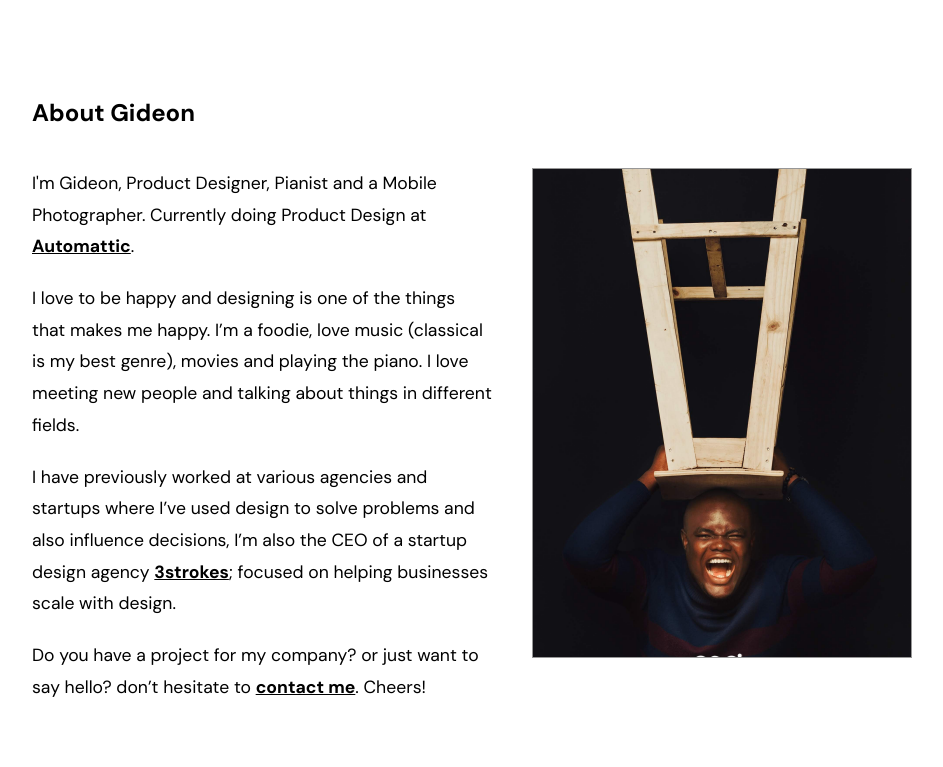
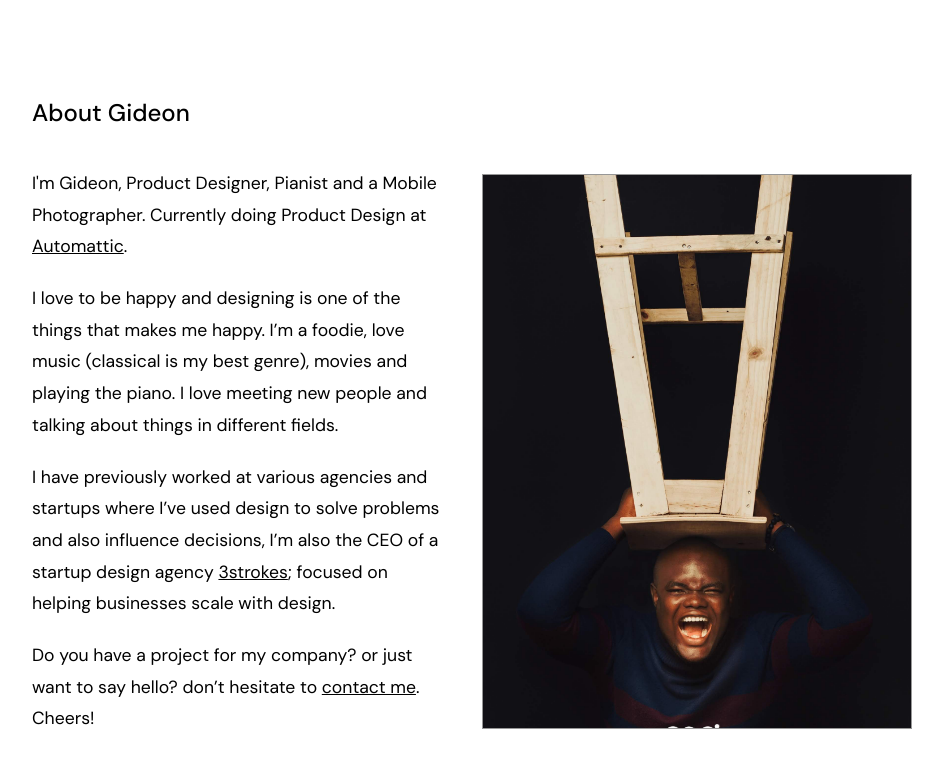
Before and after one commit to iamuchejude/gideonoladimeji.com, a Gatsby site: page /about in a window 1280 px wide. Shown: the part 163-930 px from the top of the page, without its empty margins (158-1101 px from the left). Built offline with nearby package versions, Linux system fonts and the light colour scheme; Gatsby itself is replaced by a stand-in of ours.

Commit message:
ch: refactor codebase and fix bugs

```diff
--- a/gatsby-config.js
+++ b/gatsby-config.js
@@ -6,9 +6,9 @@ module.exports = {
   },
   plugins: [
     `gatsby-plugin-react-helmet`,
-    {
-      resolve: `gatsby-plugin-styled-components`,
-    },
+    `gatsby-plugin-styled-components`,
+    `gatsby-transformer-sharp`,
+    `gatsby-plugin-sharp`,
     {
       resolve: `gatsby-source-filesystem`,
       options: {
@@ -16,8 +16,6 @@ module.exports = {
         path: `${__dirname}/src/images`,
       },
     },
-    `gatsby-transformer-sharp`,
-    `gatsby-plugin-sharp`,
     {
       resolve: `gatsby-plugin-manifest`,
       options: {
--- a/src/components/layout.css
+++ b/src/components/layout.css
@@ -1,4 +1,5 @@
-@import url('https://fonts.googleapis.com/css?family=DM+Sans:400,700&display=swap');
+/* @import url('https://fonts.googleapis.com/css?family=Lato:400,700&display=swap'); */
+@import url('https://fonts.googleapis.com/css?family=DM+Sans:400,500,700&display=swap');
 
 * {
   padding: 0;
@@ -6,7 +7,7 @@
   outline: none;
   box-sizing: border-box;
   font-family: 'DM Sans', sans-serif;
-  font-weight: 700;
+  font-weight: 400;
 }
 
 body,
--- a/src/components/layout.js
+++ b/src/components/layout.js
@@ -34,7 +34,6 @@ const Wrapper = styled.div`
   margin: 10vh auto;
   width: 900px;
 
-
   a,
   a:link,
   a:visited,
--- a/src/pages/about.js
+++ b/src/pages/about.js
@@ -41,7 +41,9 @@ const Content = styled.div`
   padding: 100px 0;
 `;
 
-const ContentHeader = styled.h2``;
+const ContentHeader = styled.h2`
+  font-weight: 500;
+`;
 
 const Container = styled.div`
   display: inline-grid;
@@ -65,7 +67,10 @@ const Block = styled.div`
   padding-right: 20px;
 
   &:nth-child(2) {
-    width: 400px;
+    width: 450px;
+    display: flex;
+    align-items: center;
+    justify-content: center;
   }
 `;
 
--- a/src/pages/contact.js
+++ b/src/pages/contact.js
@@ -25,12 +25,14 @@ const Content = styled.div`
   a:hover,
   a:focus {
     text-decoration: underline;
+    font-weight: 500;
   }
 `;
 
 const Info = styled.p`
   font-size: 1.4em;
   line-height: 1.5em;
+  font-weight: 500;
 
   ${props => props.second && css`
     margin-top: 4em;
--- a/src/pages/index.js
+++ b/src/pages/index.js
@@ -29,10 +29,12 @@ const Content = styled.div`
 const Text = styled.p`
   font-size: 1.5em;
   margin: 15px 0;
+  font-weight: 500;
 
   a {
     text-transform: capitalize;
     text-decoration: underline !important;
+    font-weight: 500;
   }
 `;
 
```
